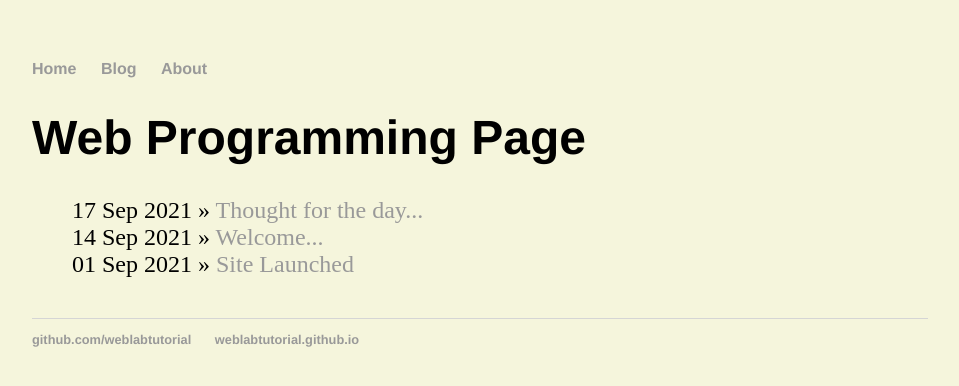
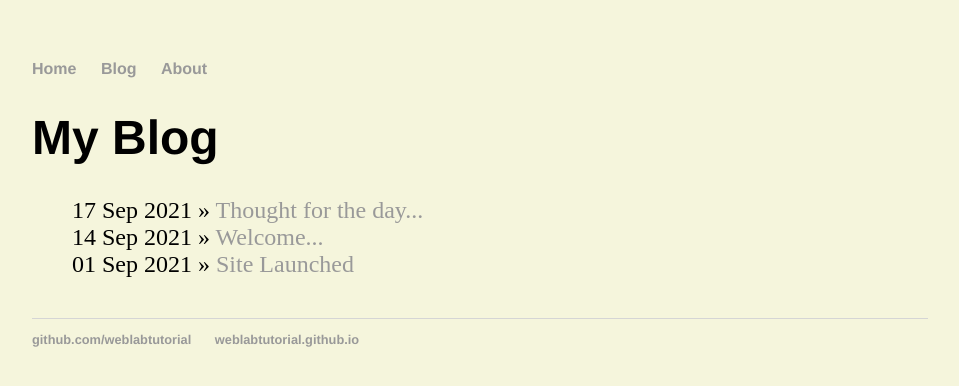
Before and after one commit to cbm2001/cbm2001.github.io, a Jekyll site: the page built from blog/index.html, in a window 1280 px wide. Shown: the top 386 px of the page, without its empty margins (160-1119 px from the left). Built offline with Jekyll 4.4.1, drawn with Linux system fonts in a browser that asks for light colours.

Commit message:
Update index.html

```diff
--- a/blog/index.html
+++ b/blog/index.html
@@ -1,6 +1,6 @@
 ---
 layout: default
-title: Web Programming Page
+title: My Blog
 ---
         <h1>{{ page.title }}</h1>
         <ul class ="posts">
```
